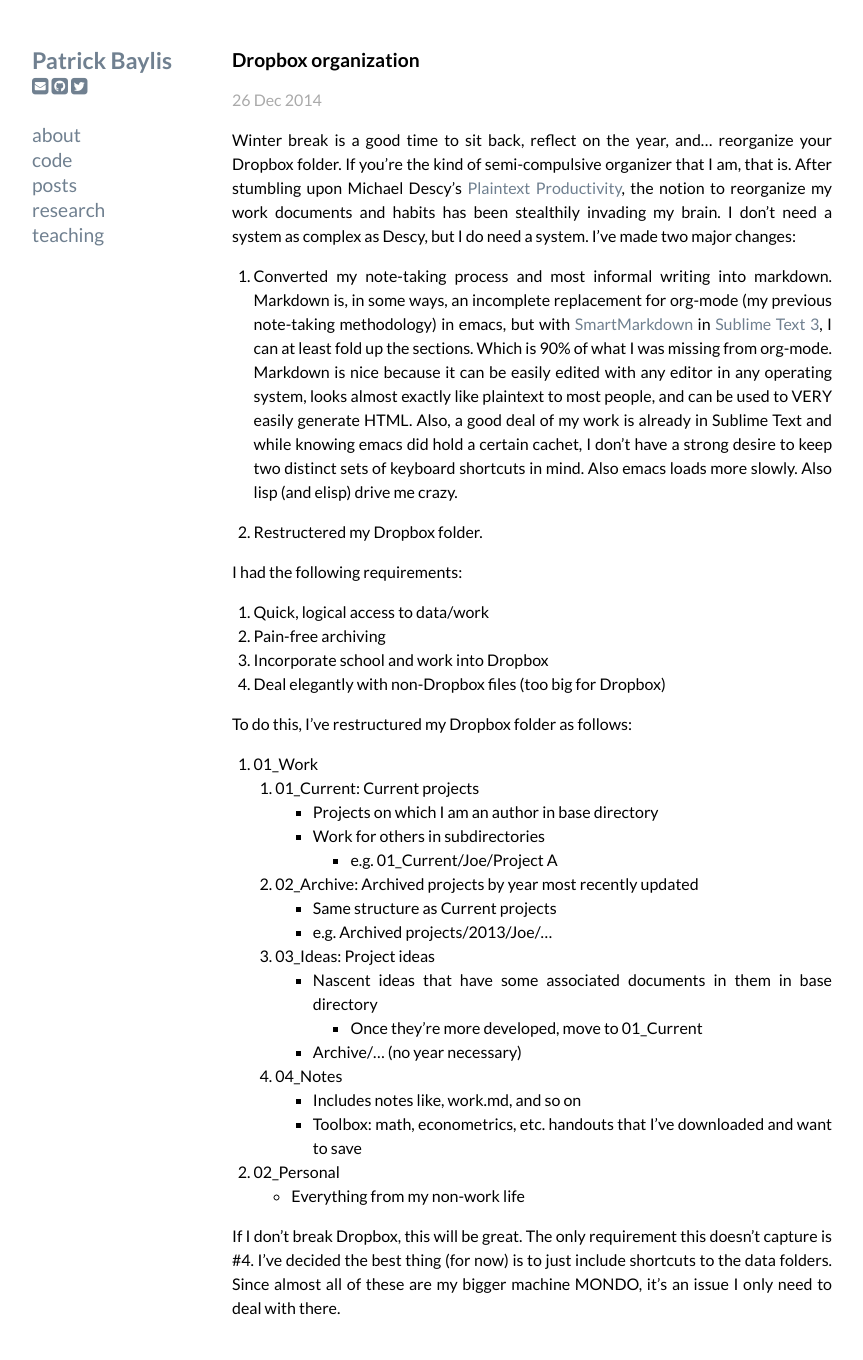
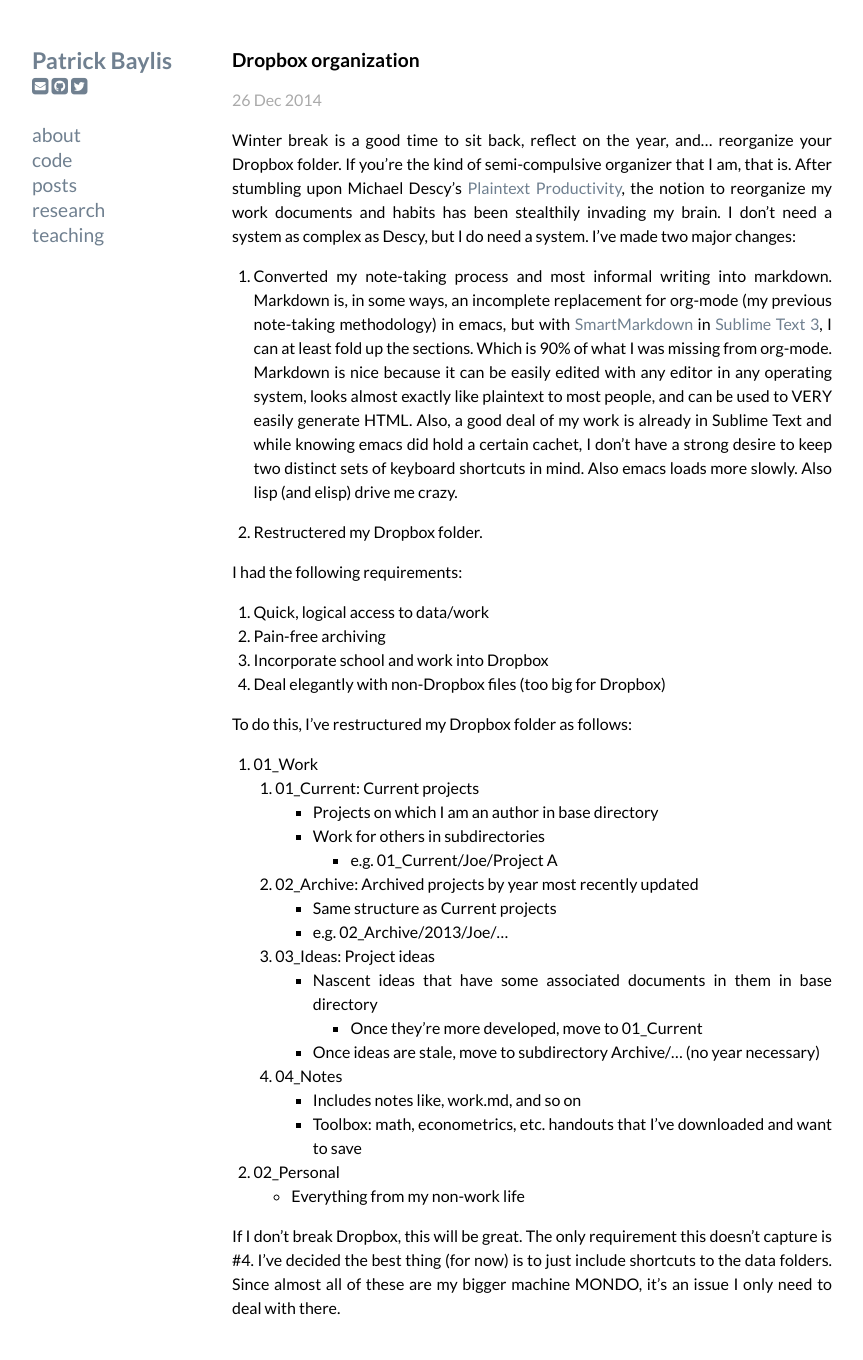
Before and after one commit to pbaylis/pbaylis.github.io, a Jekyll site: the page built from _posts/2014-12-26-dropbox-organization.markdown, in a window 1280 px wide. Shown: the whole page, without its empty margins (208-1071 px from the left). Built offline with Jekyll 4.4.1, drawn with Linux system fonts in a browser that asks for light colours; nearby versions of some CDN libraries; Markdown is read by kramdown in place of the engine named in the settings.

Commit message:
final (maybe)

```diff
--- a/_posts/2014-12-26-dropbox-organization.markdown
+++ b/_posts/2014-12-26-dropbox-organization.markdown
@@ -25,11 +25,11 @@ To do this, I've restructured my Dropbox folder as follows:
 			- e.g. 01_Current/Joe/Project A
 	2. 02_Archive: Archived projects by year most recently updated
 		- Same structure as Current projects
-		- e.g. Archived projects/2013/Joe/...
+		- e.g. 02_Archive/2013/Joe/...
 	3. 03_Ideas: Project ideas
 		- Nascent ideas that have some associated documents in them in base directory
 			- Once they're more developed, move to 01_Current
-		- Archive/... (no year necessary)
+		- Once ideas are stale, move to subdirectory Archive/... (no year necessary)
 	4. 04_Notes
 		- Includes notes like, work.md, and so on
 		- Toolbox: math, econometrics, etc. handouts that I've downloaded and want to save
```
